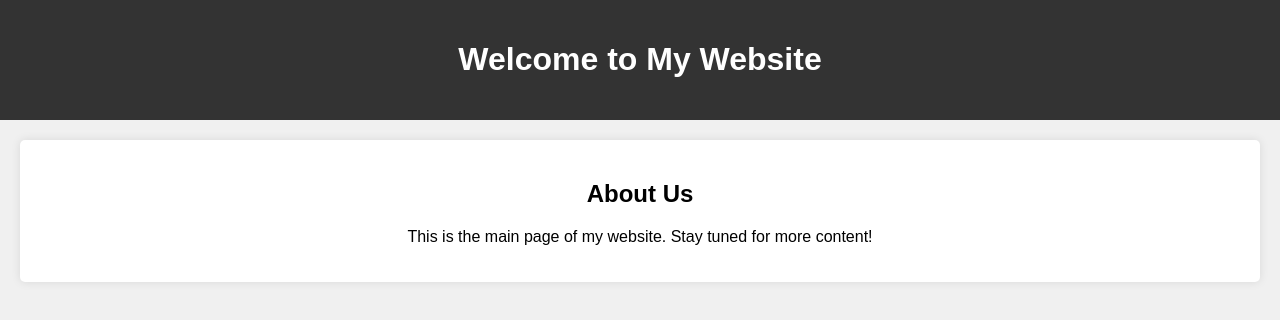
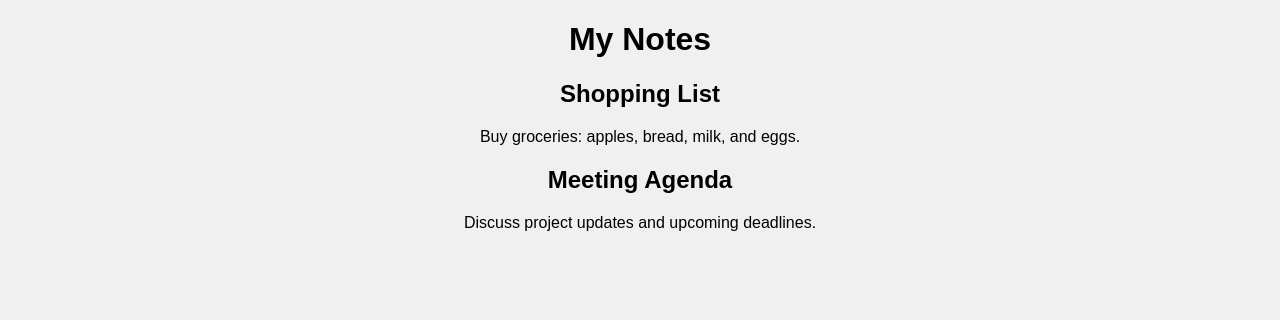
Before and after one commit to vuxeco113/vunotetext.github.io, a plain HTML site: page index.html in a window 1280 px wide. Drawn offline with Linux system fonts and the light colour scheme.

Commit message:
Update index.html

```diff
--- a/index.html
+++ b/index.html
@@ -3,7 +3,7 @@
 <head>
     <meta charset="UTF-8">
     <meta name="viewport" content="width=device-width, initial-scale=1.0">
-    <title>Welcome to My Website</title>
+    <title>Note List</title>
     <style>
         body {
             font-family: Arial, sans-serif;
@@ -27,12 +27,14 @@
     </style>
 </head>
 <body>
-    <header>
-        <h1>Welcome to My Website</h1>
-    </header>
-    <section>
-        <h2>About Us</h2>
-        <p>This is the main page of my website. Stay tuned for more content!</p>
-    </section>
+    <h1>My Notes</h1>
+    <div class="note">
+        <h2>Shopping List</h2>
+        <p>Buy groceries: apples, bread, milk, and eggs.</p>
+    </div>
+    <div class="note">
+        <h2>Meeting Agenda</h2>
+        <p>Discuss project updates and upcoming deadlines.</p>
+    </div>
 </body>
 </html>
```
